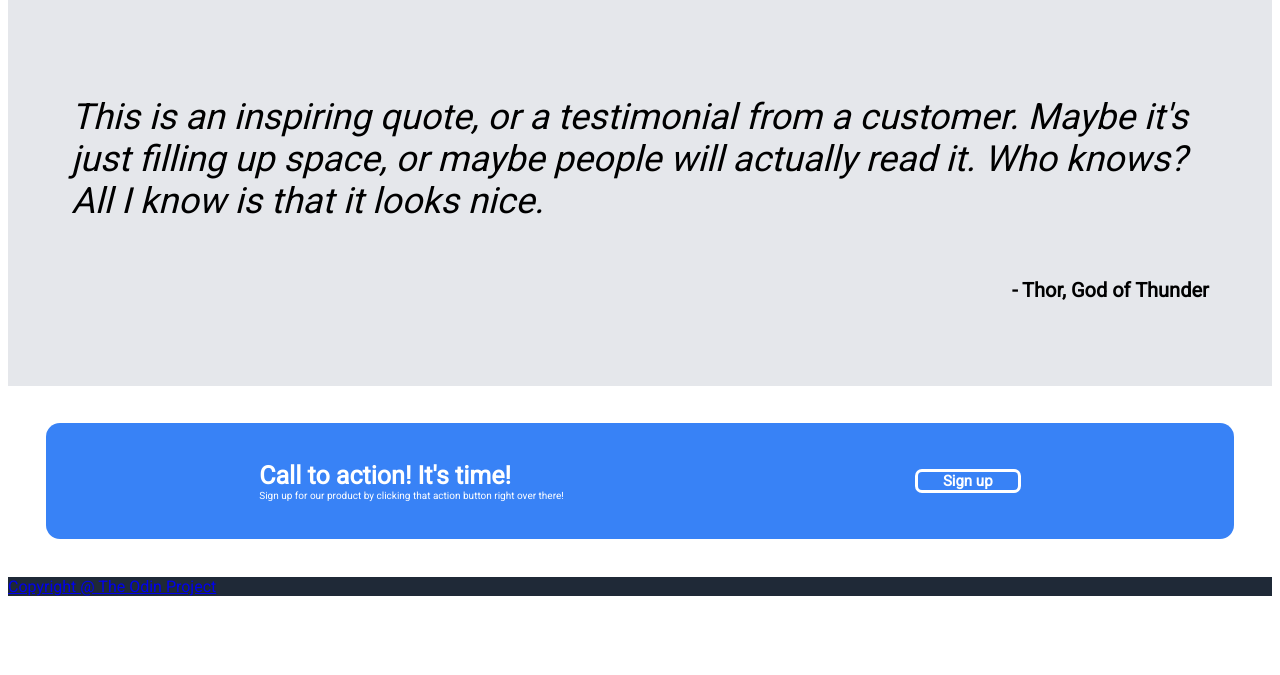
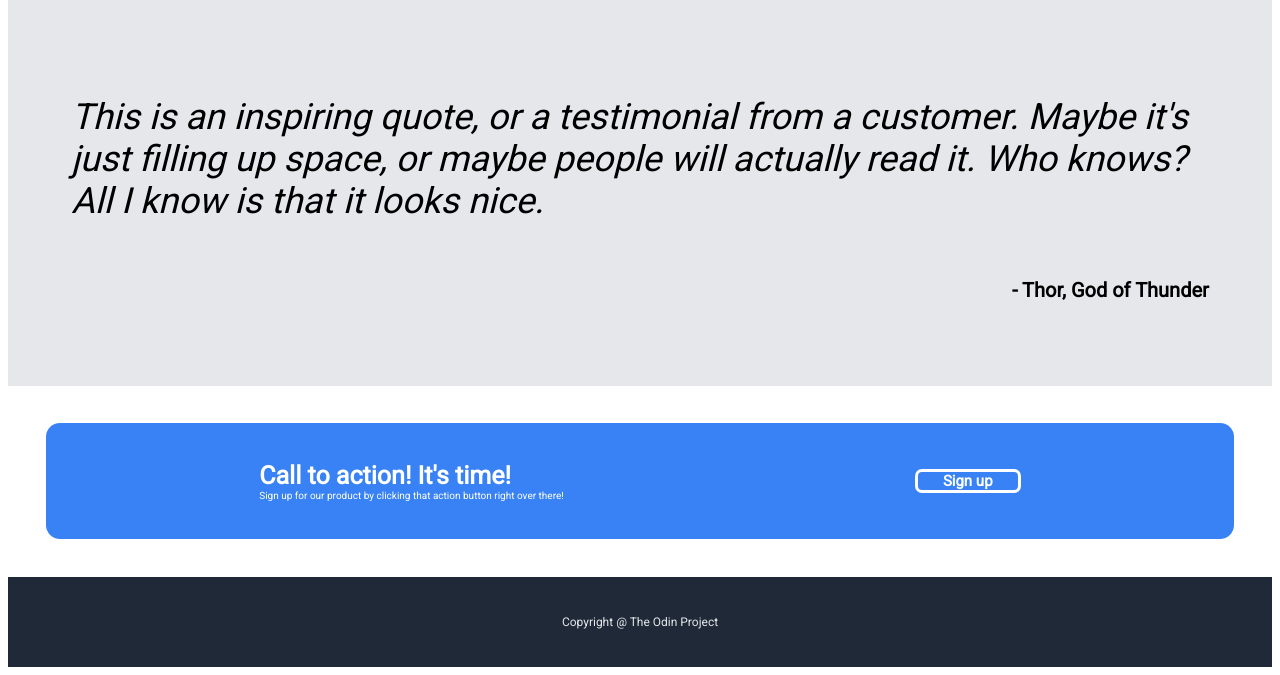
Before and after one commit to RegmiS/landing-page, a plain HTML site: page index.html in a window 1280 px wide. Shown: the part 621-1296 px from the top of the page. Before the commit the page ends 1225 px from the top, so only its background shows below. Drawn offline with Linux system fonts and the light colour scheme.

Commit message:
Add initial styling for footer section

```diff
--- a/index.html
+++ b/index.html
@@ -64,7 +64,7 @@
     </div>
 
     <div class="footer">
-        <a href="#">Copyright @ The Odin Project</a>
+        <a class="footer-text" href="#">Copyright @ The Odin Project</a>
     </div>
 
 </body>
--- a/style.css
+++ b/style.css
@@ -195,3 +195,16 @@ body {
     color: white;
 
 }
+
+.footer {
+    display: flex;
+    justify-content: center;
+    align-self: last;
+    padding: 3%;
+}
+
+.footer-text {
+    font-size: 12px;
+    text-decoration: none;
+    color: #E5E7EB;
+}
```
